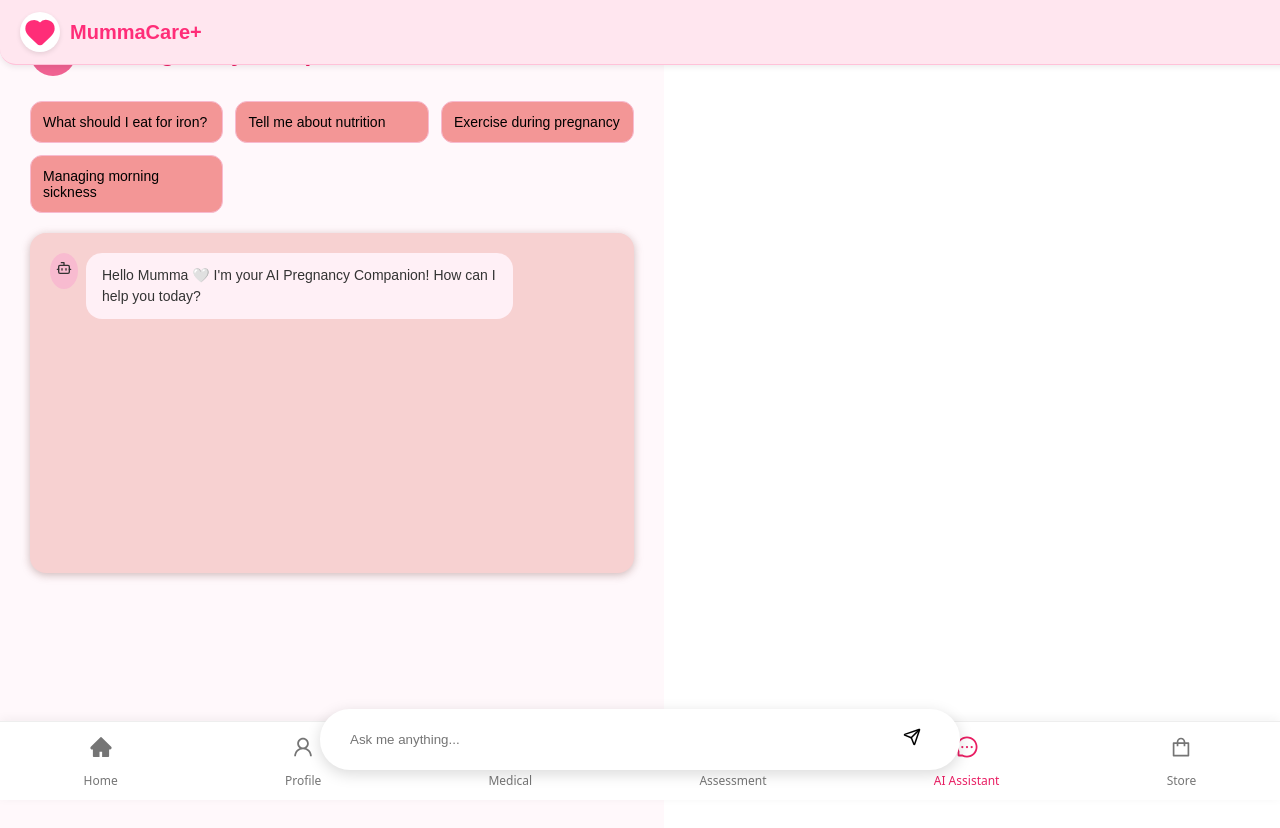
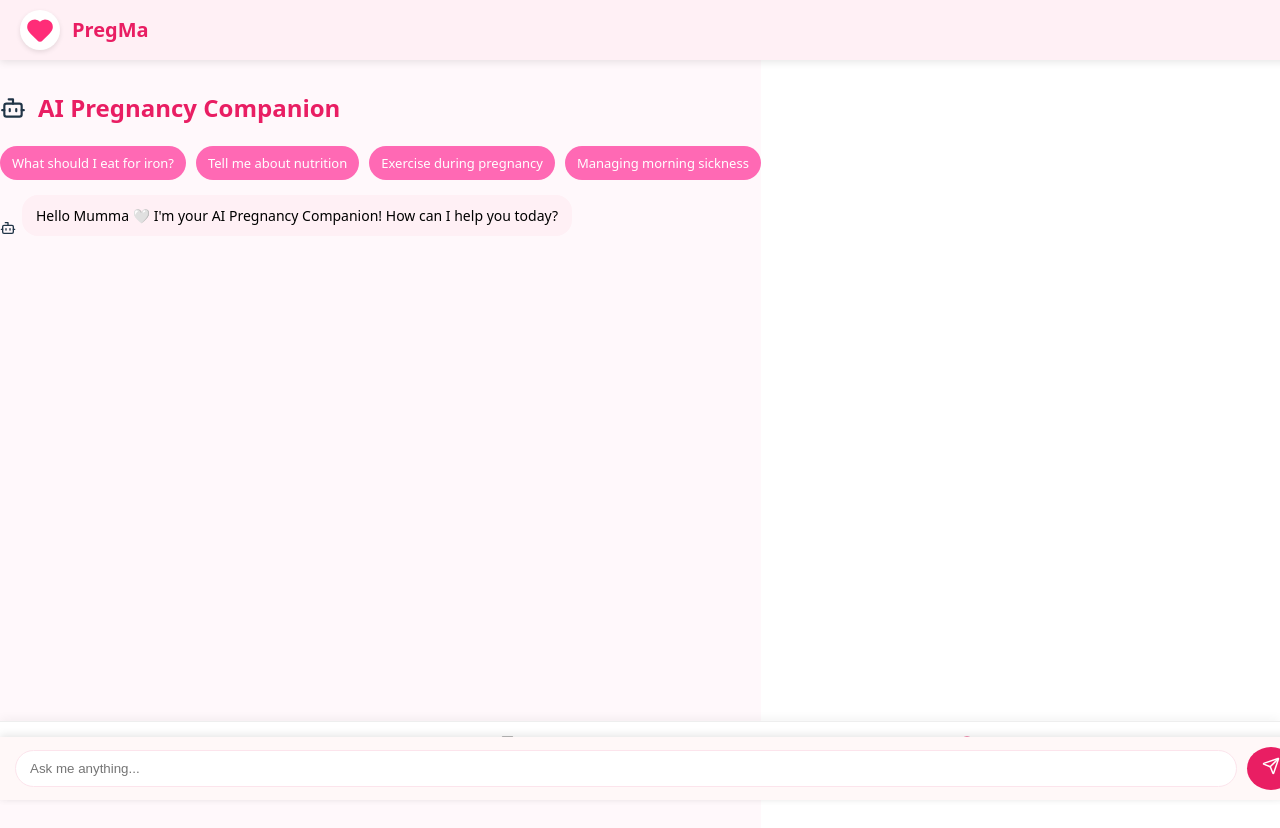
Before and after one commit to AngelusPonmalar/MummaCare-, a React (Vite) app: page /ai in a window 1280 px wide. Shown: the top 828 px of the page. Built offline with nearby package versions, Linux system fonts and the light colour scheme.

Commit message:
Update AIAssistant.jsx

```diff
--- a/src/pages/AIAssistant.jsx
+++ b/src/pages/AIAssistant.jsx
@@ -1,7 +1,6 @@
 import React, { useState } from "react";
 import axios from "axios";
 import { Send, Bot, Heart } from "lucide-react";
-import "./AIAssistant.css";
 
 export default function AIAssistant() {
   const [input, setInput] = useState("");
@@ -32,7 +31,6 @@
         { message: userMessage },
         { timeout: 8000 }
       );
-
       setMessages([...newMessages, { sender: "bot", text: res.data.reply }]);
     } catch (error) {
       let replyMessage = "";
@@ -54,59 +52,137 @@
   };
 
   return (
-    <div className="ai-container">
-
-      {/* Branding Header */}
-      <div className="brand-header">
-        <div className="logo-circle"><Heart size={32} fill="#ff2d78" color="#ff2d78" /></div>
-        <span className="brand-name">MummaCare+</span>
+    <div style={{ paddingTop: "70px", paddingBottom: "120px", background: "#FFF8FB", minHeight: "100vh" }}>
+      {/* Floating Header */}
+      <div style={styles.floatingHeader}>
+        <div style={styles.logoCircle}><Heart size={28} fill="#ff2d78" color="#ff2d78" /></div>
+        <span style={styles.brandName}>PregMa</span>
       </div>
 
-      <div className="ai-header">
-        <div className="ai-icon"><Bot size={26} /></div>
-        <div>
-          <h2 className="ai-title">AI Pregnancy Companion</h2>
+      {/* AI Header */}
+      <div style={{ margin: "20px 0" }}>
+        <div style={{ display: "flex", alignItems: "center", gap: "12px" }}>
+          <Bot size={26} />
+          <h2 style={{ color: "#E91E63", fontWeight: "bold", margin: 0 }}>AI Pregnancy Companion</h2>
         </div>
       </div>
 
-      <div className="quick-grid">
+      {/* Quick questions */}
+      <div style={{ display: "flex", flexWrap: "wrap", gap: "10px", marginBottom: "15px" }}>
         {quickQuestions.map((q, i) => (
-          <button key={i} className="quick-btn" onClick={() => sendMessage(q)}>{q}</button>
+          <button
+            key={i}
+            style={{
+              padding: "8px 12px",
+              borderRadius: "20px",
+              border: "none",
+              background: "#FF69B4",
+              color: "#fff",
+              cursor: "pointer",
+              fontSize: "13px"
+            }}
+            onClick={() => sendMessage(q)}
+          >
+            {q}
+          </button>
         ))}
       </div>
 
-      <div className="chat-box">
+      {/* Chat Box */}
+      <div style={{ maxHeight: "calc(100vh - 250px)", overflowY: "auto" }}>
         {messages.map((msg, i) => (
-          <div key={i} className={`chat-row ${msg.sender}-row`}>
-            {msg.sender === "bot" && <div className="bot-icon"><Bot size={16} /></div>}
-            <div className={`chat-bubble ${msg.sender}-bubble`}>{msg.text}</div>
+          <div key={i} style={{ display: "flex", marginBottom: "10px", alignItems: "flex-end", flexDirection: msg.sender === "user" ? "row-reverse" : "row" }}>
+            {msg.sender === "bot" && <Bot size={16} style={{ marginRight: "6px" }} />}
+            <div style={{
+              background: msg.sender === "bot" ? "#FFF0F5" : "#E91E63",
+              color: msg.sender === "bot" ? "#000" : "#fff",
+              padding: "10px 14px",
+              borderRadius: "16px",
+              maxWidth: "70%",
+              wordBreak: "break-word",
+              fontSize: "14px"
+            }}>
+              {msg.text}
+            </div>
           </div>
         ))}
 
         {/* Typing indicator */}
         {isTyping && (
-          <div className="chat-row bot-row">
-            <div className="bot-icon"><Bot size={16} /></div>
-            <div className="chat-bubble bot-bubble typing-dots">
-              <span></span><span></span><span></span>
+          <div style={{ display: "flex", marginBottom: "10px", alignItems: "center" }}>
+            <Bot size={16} style={{ marginRight: "6px" }} />
+            <div style={{ background: "#FFF0F5", padding: "10px 14px", borderRadius: "16px", display: "flex", gap: "4px" }}>
+              <span style={styles.dot}></span>
+              <span style={styles.dot}></span>
+              <span style={styles.dot}></span>
             </div>
           </div>
         )}
       </div>
 
       {/* Floating Input */}
-      <div className="floating-input-area">
+      <div style={styles.floatingInputArea}>
         <input
           type="text"
           placeholder="Ask me anything..."
           value={input}
           onChange={(e) => setInput(e.target.value)}
           onKeyDown={(e) => e.key === "Enter" && sendMessage()}
+          style={styles.inputBox}
         />
-        <button onClick={() => sendMessage()}><Send size={18} /></button>
+        <button style={styles.sendBtn} onClick={() => sendMessage()}><Send size={18} /></button>
       </div>
-
-      <div style={{ height: "100px" }}></div>
     </div>
   );
 }
+
+const styles = {
+  floatingHeader: {
+    position: "fixed",
+    top: 0,
+    left: 0,
+    width: "100%",
+    height: "60px",
+    background: "#fff0f5",
+    display: "flex",
+    alignItems: "center",
+    gap: "12px",
+    padding: "0 20px",
+    zIndex: 999,
+    boxShadow: "0 2px 8px rgba(0,0,0,0.1)"
+  },
+  logoCircle: {
+    width: "40px",
+    height: "40px",
+    borderRadius: "50%",
+    background: "#fff",
+    display: "flex",
+    alignItems: "center",
+    justifyContent: "center",
+    boxShadow: "0 2px 5px rgba(0,0,0,0.1)"
+  },
+  brandName: { fontSize: "20px", fontWeight: "bold", color: "#E91E63" },
+  floatingInputArea: {
+    position: "fixed",
+    bottom: 0,
+    left: 0,
+    width: "100%",
+    display: "flex",
+    padding: "10px 15px",
+    background: "#fff8f8",
+    boxShadow: "0 -2px 8px rgba(0,0,0,0.1)",
+    gap: "10px",
+    alignItems: "center",
+    zIndex: 998
+  },
+  inputBox: { flex: 1, padding: "10px 14px", borderRadius: "20px", border: "1px solid #FCE4EC", outline: "none" },
+  sendBtn: { background: "#E91E63", color: "#fff", border: "none", padding: "10px 15px", borderRadius: "50%", cursor: "pointer" },
+  dot: {
+    width: "6px",
+    height: "6px",
+    borderRadius: "50%",
+    background: "#E91E63",
+    display: "inline-block",
+    animation: "blink 1.4s infinite both"
+  }
+};
```
